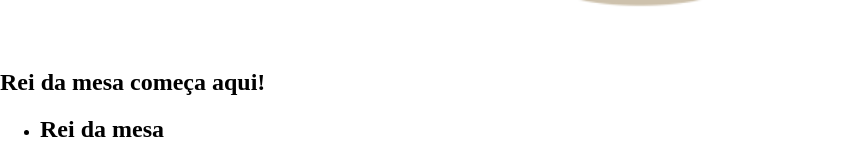
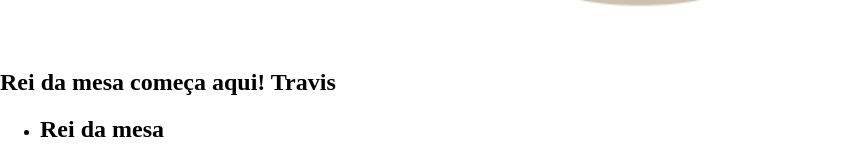
Before and after one commit to rpgaudioso/rdm-pwa, an Angular app: page / in a window 1280 px wide. Shown: the part 335-494 px from the top of the page, without its empty margins (0-847 px from the left). Built offline with nearby package versions, Linux system fonts and the light colour scheme.

Commit message:
Update app.component.html

```diff
--- a/src/app/app.component.html
+++ b/src/app/app.component.html
@@ -5,7 +5,7 @@
   </h1>
   <img width="300" alt="RDM Logo" src="assets/icons/icon-192x192.png">
 </div>
-<h2>Rei da mesa começa aqui!</h2>
+<h2>Rei da mesa começa aqui! Travis</h2>
 <ul>
   <li>
     <h2>Rei da mesa</h2>
```
